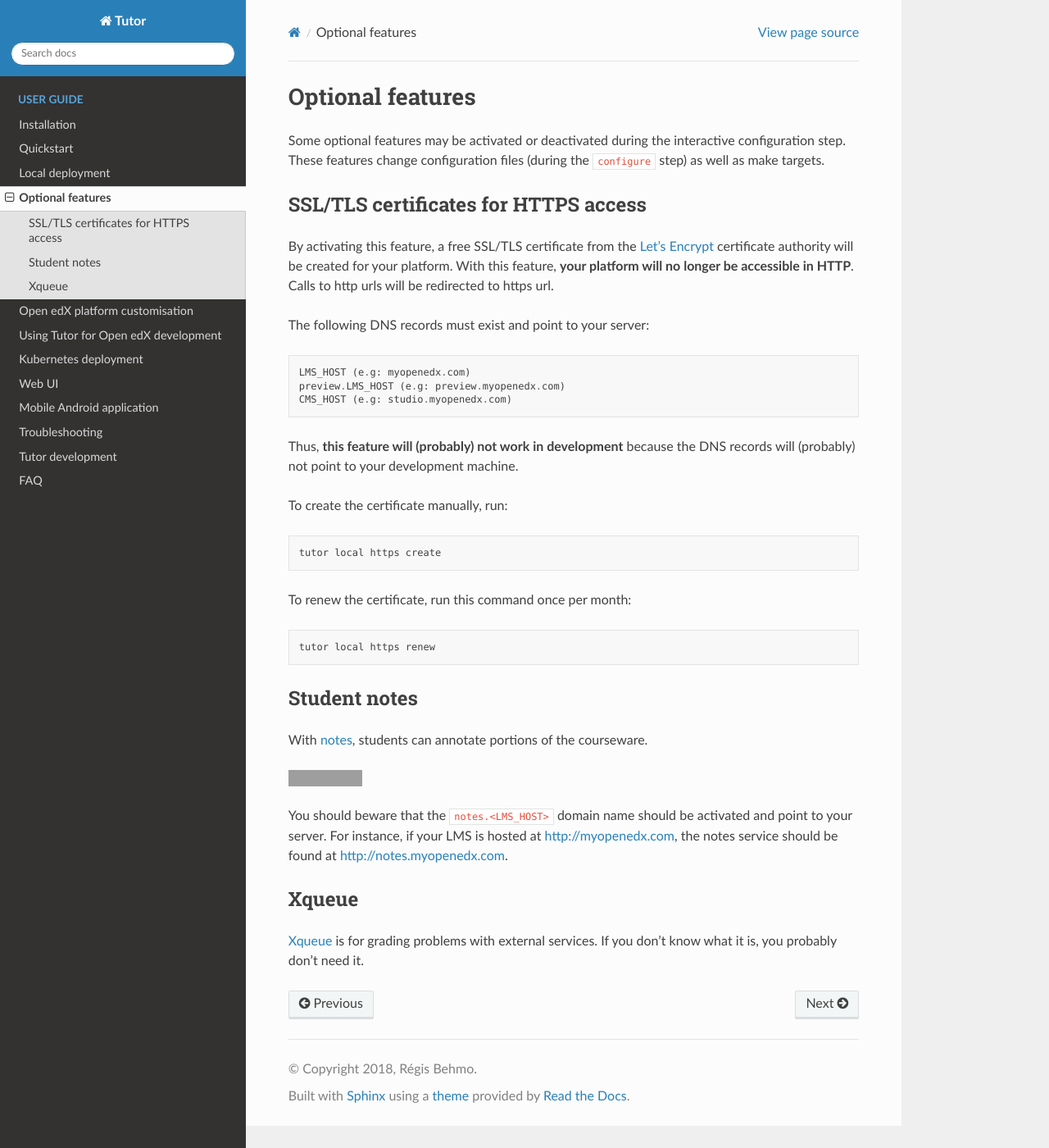
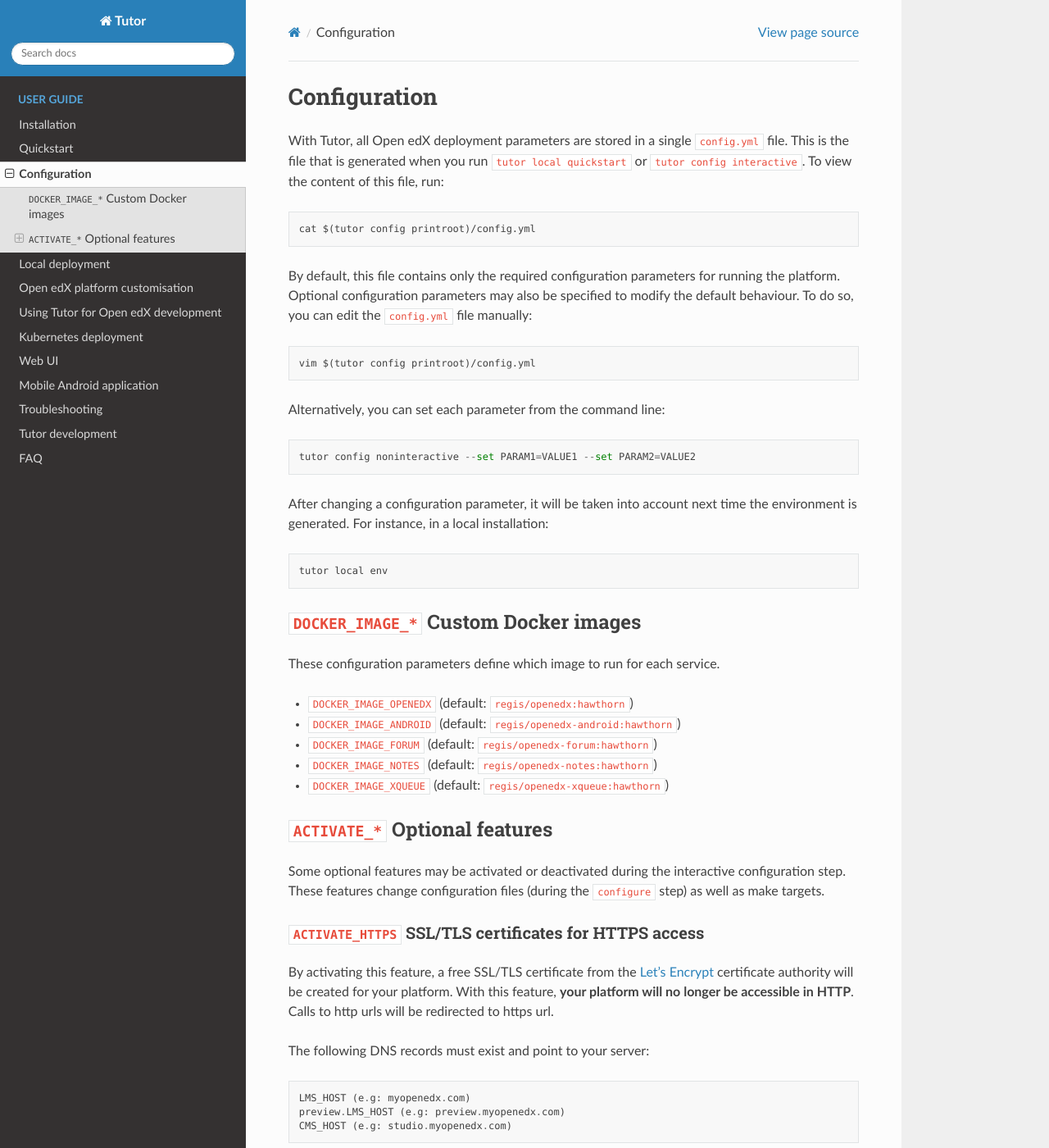
Before and after one commit to overhangio/tutor, a Sphinx documentation site: the page built from docs/configuration.rst, in a window 1280 px wide and 1400 px high. Shown: the whole window at 82% size. Built offline with Sphinx 7.4.7 and the Read the Docs theme 2.0.0, drawn with Linux system fonts in a browser that asks for light colours; some of the changed text lies outside the part shown; grey boxes are pictures that could not be loaded.

Commit message:
Configurable docker images
Docker images for each service can now be configured one by one.

Close #122.

```diff
--- a/docs/options.rst
+++ b/docs/configuration.rst
@@ -1,12 +1,44 @@
-.. _options:
+.. _configuration:
 
-Optional features
-=================
+Configuration
+=============
+
+With Tutor, all Open edX deployment parameters are stored in a single ``config.yml`` file. This is the file that is generated when you run ``tutor local quickstart`` or ``tutor config interactive``. To view the content of this file, run::
+
+    cat $(tutor config printroot)/config.yml
+
+By default, this file contains only the required configuration parameters for running the platform. Optional configuration parameters may also be specified to modify the default behaviour. To do so, you can edit the ``config.yml`` file manually::
+
+    vim $(tutor config printroot)/config.yml
+
+Alternatively, you can set each parameter from the command line::
+
+    tutor config noninteractive --set PARAM1=VALUE1 --set PARAM2=VALUE2
+
+After changing a configuration parameter, it will be taken into account next time the environment is generated. For instance, in a local installation::
+
+    tutor local env
+
+.. _docker_images:
+
+``DOCKER_IMAGE_*`` Custom Docker images
+---------------------------------------
+
+These configuration parameters define which image to run for each service.
+
+- ``DOCKER_IMAGE_OPENEDX`` (default: ``regis/openedx:hawthorn``)
+- ``DOCKER_IMAGE_ANDROID`` (default: ``regis/openedx-android:hawthorn``)
+- ``DOCKER_IMAGE_FORUM`` (default: ``regis/openedx-forum:hawthorn``)
+- ``DOCKER_IMAGE_NOTES`` (default: ``regis/openedx-notes:hawthorn``)
+- ``DOCKER_IMAGE_XQUEUE`` (default: ``regis/openedx-xqueue:hawthorn``)
+
+``ACTIVATE_*`` Optional features
+--------------------------------
 
 Some optional features may be activated or deactivated during the interactive configuration step. These features change configuration files (during the ``configure`` step) as well as make targets.
 
-SSL/TLS certificates for HTTPS access
--------------------------------------
+``ACTIVATE_HTTPS`` SSL/TLS certificates for HTTPS access
+~~~~~~~~~~~~~~~~~~~~~~~~~~~~~~~~~~~~~~~~~~~~~~~~~~~~~~~~
 
 By activating this feature, a free SSL/TLS certificate from the `Let's Encrypt <https://letsencrypt.org/>`_ certificate authority will be created for your platform. With this feature, **your platform will no longer be accessible in HTTP**. Calls to http urls will be redirected to https url.
 
@@ -26,8 +58,8 @@
 
     tutor local https renew
 
-Student notes
--------------
+``ACTIVATE_NOTES`` Student notes
+~~~~~~~~~~~~~~~~~~~~~~~~~~~~~~~~
 
 With `notes <https://edx.readthedocs.io/projects/open-edx-building-and-running-a-course/en/open-release-hawthorn.master/exercises_tools/notes.html?highlight=notes>`_, students can annotate portions of the courseware.
 
@@ -36,7 +68,7 @@
 
 You should beware that the ``notes.<LMS_HOST>`` domain name should be activated and point to your server. For instance, if your LMS is hosted at http://myopenedx.com, the notes service should be found at http://notes.myopenedx.com.
 
-Xqueue
-------
+``ACTIVATE_XQUEUE`` Xqueue
+~~~~~~~~~~~~~~~~~~~~~~~~~~
 
 `Xqueue <https://github.com/edx/xqueue>`_ is for grading problems with external services. If you don't know what it is, you probably don't need it.
--- a/docs/customise.rst
+++ b/docs/customise.rst
@@ -84,7 +84,9 @@
 
 Then add the following value to your ``config.yml``::
 
-    OPENEDX_DOCKER_IMAGE: myusername/openedx:mytag
+    DOCKER_IMAGE_OPENEDX: myusername/openedx:mytag
+
+See the relevant :ref:`configuration parameters <docker_images>`.
 
 This value will then be used by Tutor when generating your environment. For instance, this is how you would use your image in a local deployment::
 
--- a/docs/index.rst
+++ b/docs/index.rst
@@ -49,8 +49,8 @@
 
    install
    quickstart
+   configuration
    local
-   options
    customise
    dev
    k8s
--- a/docs/quickstart.rst
+++ b/docs/quickstart.rst
@@ -15,7 +15,7 @@
 
 Yes :) This is what happens when you run ``tutor local quickstart``:
 
-1. You answer a few questions about the configuration of your Open edX platform and your :ref:`selected options <options>`
+1. You answer a few questions about the :ref:`configuration` of your Open edX platform.
 2. Configuration files are generated from templates.
 3. Docker images are downloaded.
 4. Docker containers are provisioned.
```
Also changed, not shown: CHANGELOG.md (+1 -0 lines), 6 other files.
